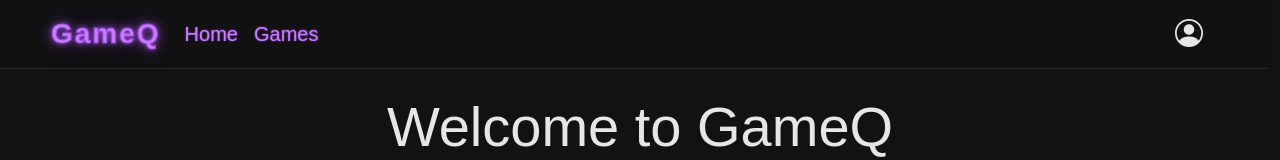
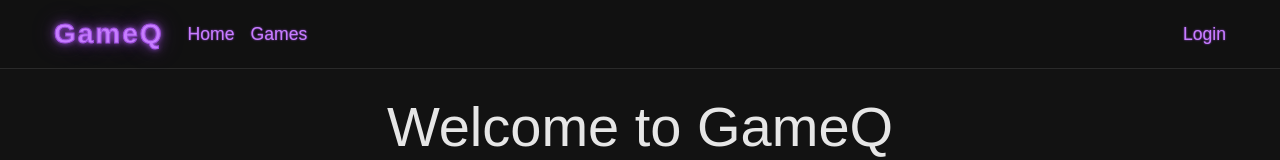
Before and after one commit to KritiQ/GameQ, a React (Vite) app in the folder client/: page / in a window 1280 px wide. Shown: the top 160 px of the page. Built offline with nearby package versions, Linux system fonts and the light colour scheme.

Commit message:
Header adjusted to login and logout + dropdown menu

```diff
--- a/client/src/components/Header.css
+++ b/client/src/components/Header.css
@@ -1,7 +1,51 @@
-.main-navbar {
-  transform: translateX(-13px);
+.account-icon {
+  color: #a855f7 !important;
+  transition: all 0.2s ease;
+  font-size: 1.1rem;
 }
-.account-icon {
-  padding-left: 780px;
-  transition: transform 0.2s ease;
+
+.nav-item {
+  color: #c77dff !important;
+  text-shadow: 0 0 2px #9d4edd;
+  transition: all 0.2s ease;
+  font-size: 1.1rem;
 }
+.nav-item:hover {
+  color: #c77dff !important;
+  text-shadow: 0 0 2px #9d4edd;
+  transition: all 0.2s ease;
+  font-size: 1.1rem;
+}
+
+.nav-item:hover {
+  color: #e0aaff !important;
+  text-shadow:
+    0 0 5px #c77dff,
+    0 0 10px #c77dff,
+    0 0 20px rgba(199, 125, 255, 0.6);
+}
+
+.dropdown-menu {
+  background-color: #111;
+  border: 1px solid #a855f7;
+  min-width: 180px;
+  padding: 10px 5px;
+}
+
+.dropdown-item {
+  color: #a855f7;
+  transition: all 0.2s ease;
+  font-size: 1.1rem;
+}
+
+.dropdown-item:hover {
+  background-color: #111;
+  color: #c084fc;
+  transition: all 0.2s ease;
+  text-shadow: 0 0 6px #a855f7;
+  transform: scale(1.05);
+}
+
+.dropdown-toggle::after {
+  display: none;
+}
--- a/client/src/components/Header.tsx
+++ b/client/src/components/Header.tsx
@@ -28,7 +28,7 @@ export default function Header() {
 
   return (
     <nav className="navbar navbar-expand-lg main-navbar">
-      <div className="container" style={{ maxWidth: "1200px" }}>
+      <div className="container" style={{ maxWidth: "1220px" }}>
         <div className="container-fluid d-flex align-items-center">
           <Link className="navbar-brand logo-neon fw-bold fs-3" to="/">
             GameQ
@@ -89,18 +89,36 @@ export default function Header() {
             </ul>
 
             {/* Desktop right side */}
-            <div className="ms-auto d-none d-lg-flex align-items-center">
+            <div className="ms-auto d-flex align-items-center">
               {user ? (
-                <button
-                  className="btn border-0 account-icon"
-                  onClick={handleLogout}
-                >
-                  <i className="bi bi-box-arrow-right fs-3"></i>
-                </button>
+                <div className="dropdown">
+                  <button
+                    className="btn border-0 account-icon"
+                    data-bs-toggle="dropdown"
+                  >
+                    <i className="bi bi-person-circle fs-2"></i>
+                  </button>
+
+                  <ul className="dropdown-menu dropdown-menu-end">
+                    {/* Future items */}
+                    <li>
+                      <Link className="dropdown-item" to="/">
+                        Settings
+                      </Link>
+                    </li>
+                    <li>
+                      <button className="dropdown-item" onClick={handleLogout}>
+                        Logout
+                      </button>
+                    </li>
+                  </ul>
+                </div>
               ) : (
-                <Link className="nav-link account-icon" to="/login">
-                  <i className="bi bi-person-circle fs-3"></i>
-                </Link>
+                <div className="nav-item">
+                  <Link className="nav-link" to="/login">
+                    Login
+                  </Link>
+                </div>
               )}
             </div>
           </div>
```
Also changed, not shown: 1 other file (tests, documents, lock files or other folders).
